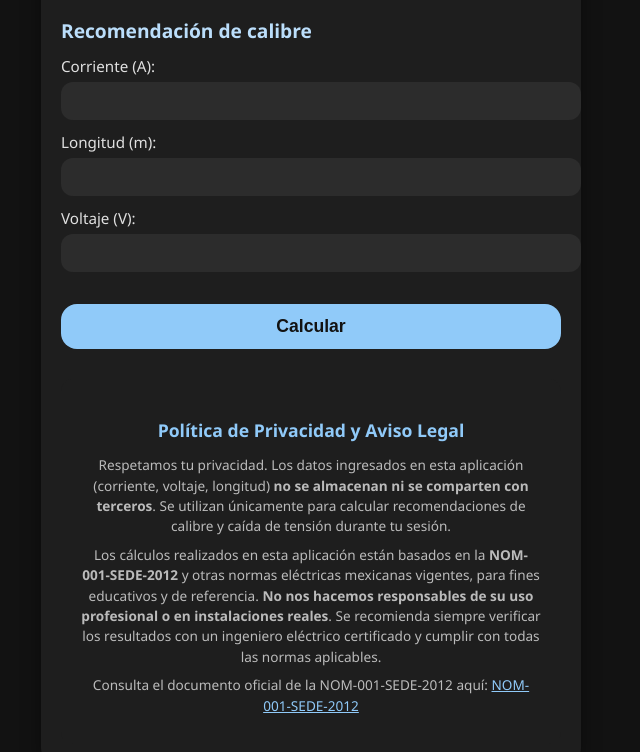
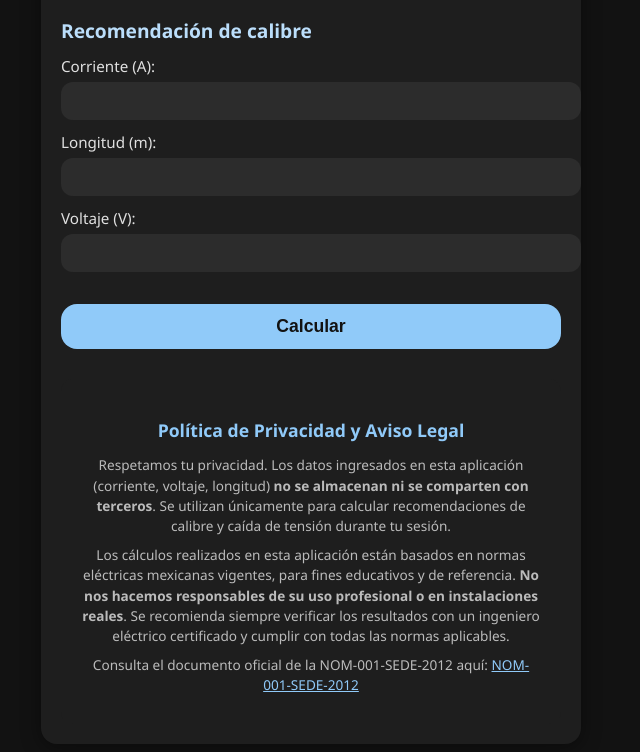
Before and after one commit to Gatho550/Electricalc, a plain HTML site: page index.html in a window 1280 px wide. Shown: the part 186-938 px from the top of the page, without its empty margins (329-969 px from the left). Drawn offline with Linux system fonts and the light colour scheme.

Commit message:
Update index.html

```diff
--- a/index.html
+++ b/index.html
@@ -190,7 +190,7 @@
 <div class="footer">
   <h3>Política de Privacidad y Aviso Legal</h3>
   <p>Respetamos tu privacidad. Los datos ingresados en esta aplicación (corriente, voltaje, longitud) <strong>no se almacenan ni se comparten con terceros</strong>. Se utilizan únicamente para calcular recomendaciones de calibre y caída de tensión durante tu sesión.</p>
-  <p>Los cálculos realizados en esta aplicación están basados en la <strong>NOM-001-SEDE-2012</strong> y otras normas eléctricas mexicanas vigentes, para fines educativos y de referencia. <strong>No nos hacemos responsables de su uso profesional o en instalaciones reales</strong>. Se recomienda siempre verificar los resultados con un ingeniero eléctrico certificado y cumplir con todas las normas aplicables.</p>
+  <p>Los cálculos realizados en esta aplicación están basados en normas eléctricas mexicanas vigentes, para fines educativos y de referencia. <strong>No nos hacemos responsables de su uso profesional o en instalaciones reales</strong>. Se recomienda siempre verificar los resultados con un ingeniero eléctrico certificado y cumplir con todas las normas aplicables.</p>
   <p>Consulta el documento oficial de la NOM-001-SEDE-2012 aquí:
      <a href="https://www.gob.mx/cms/uploads/attachment/file/512096/NOM-001-SEDE-2012.pdf" target="_blank" style="color:#90caf9; text-decoration:underline;">
      NOM-001-SEDE-2012
```
